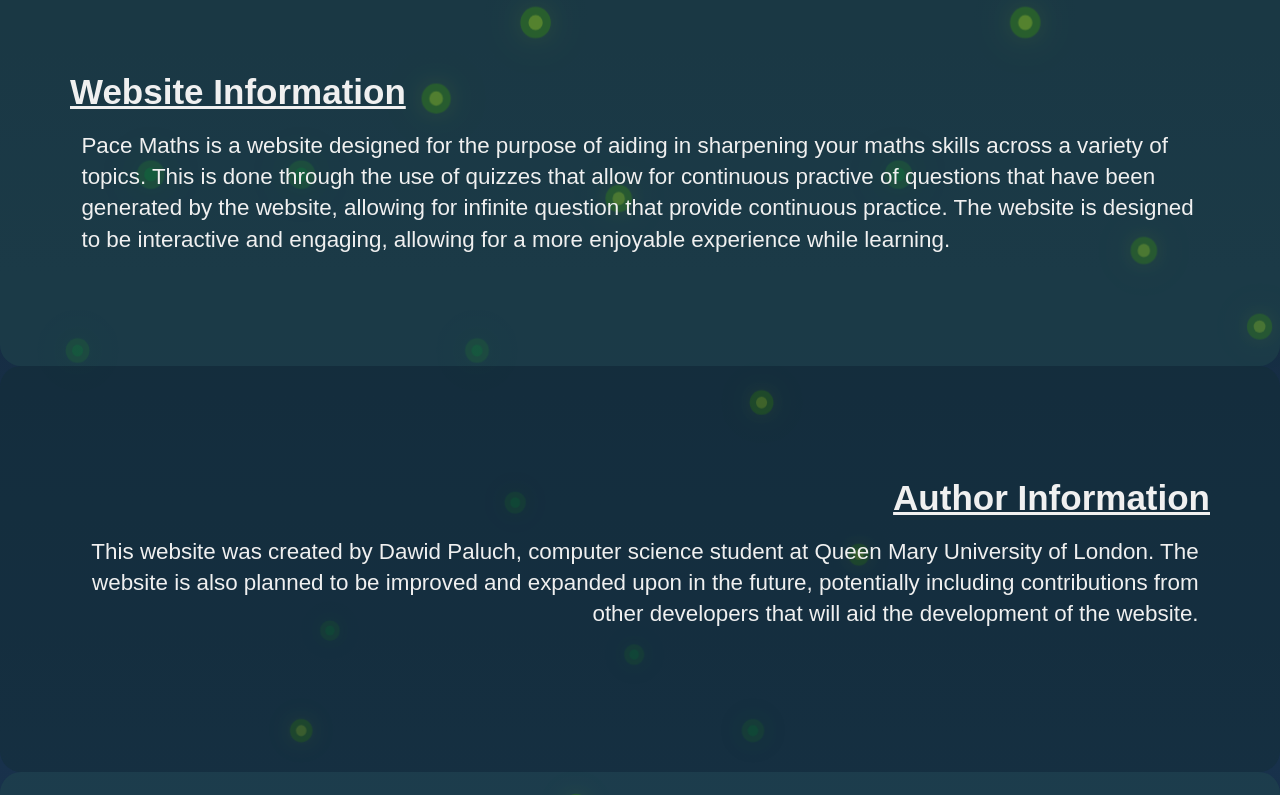
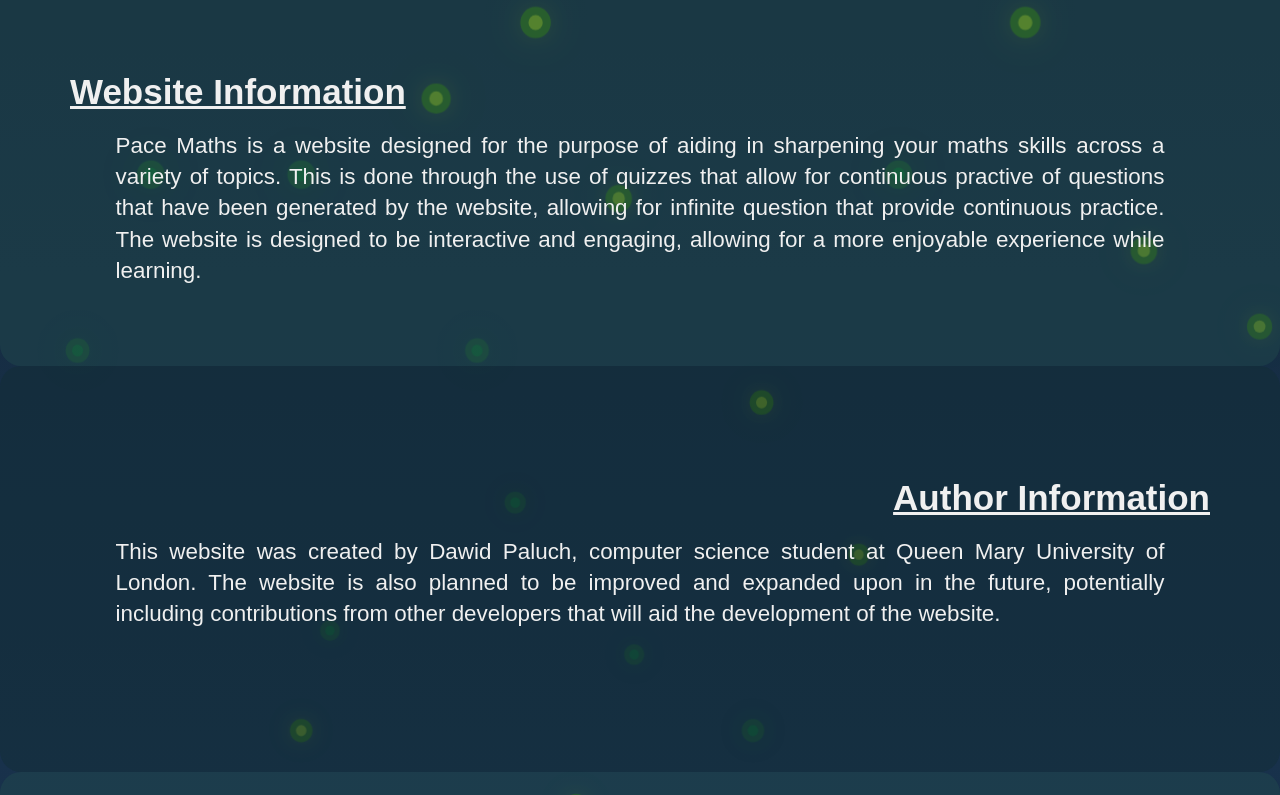
Before and after one commit to KashiCode/GCSE-Maths-Quiz, a React (Create React App) app: page /gcse-maths-quiz-website/information in a window 1280 px wide. Shown: the part 740-1535 px from the top of the page. Built offline with nearby package versions, Linux system fonts and the light colour scheme.

Commit message:
improved formatting of the text of the info page

```diff
--- a/src/css/information.module.css
+++ b/src/css/information.module.css
@@ -131,10 +131,11 @@
 
 .informationContainer p{
     font-size: 1.6em;
-    width: 98%;
+    width: 92%;
     margin: 0 auto;
     line-height: 1.4em;
     opacity: 0;
+    text-align: justify;
 }
 
 .informationContainer a{
```
